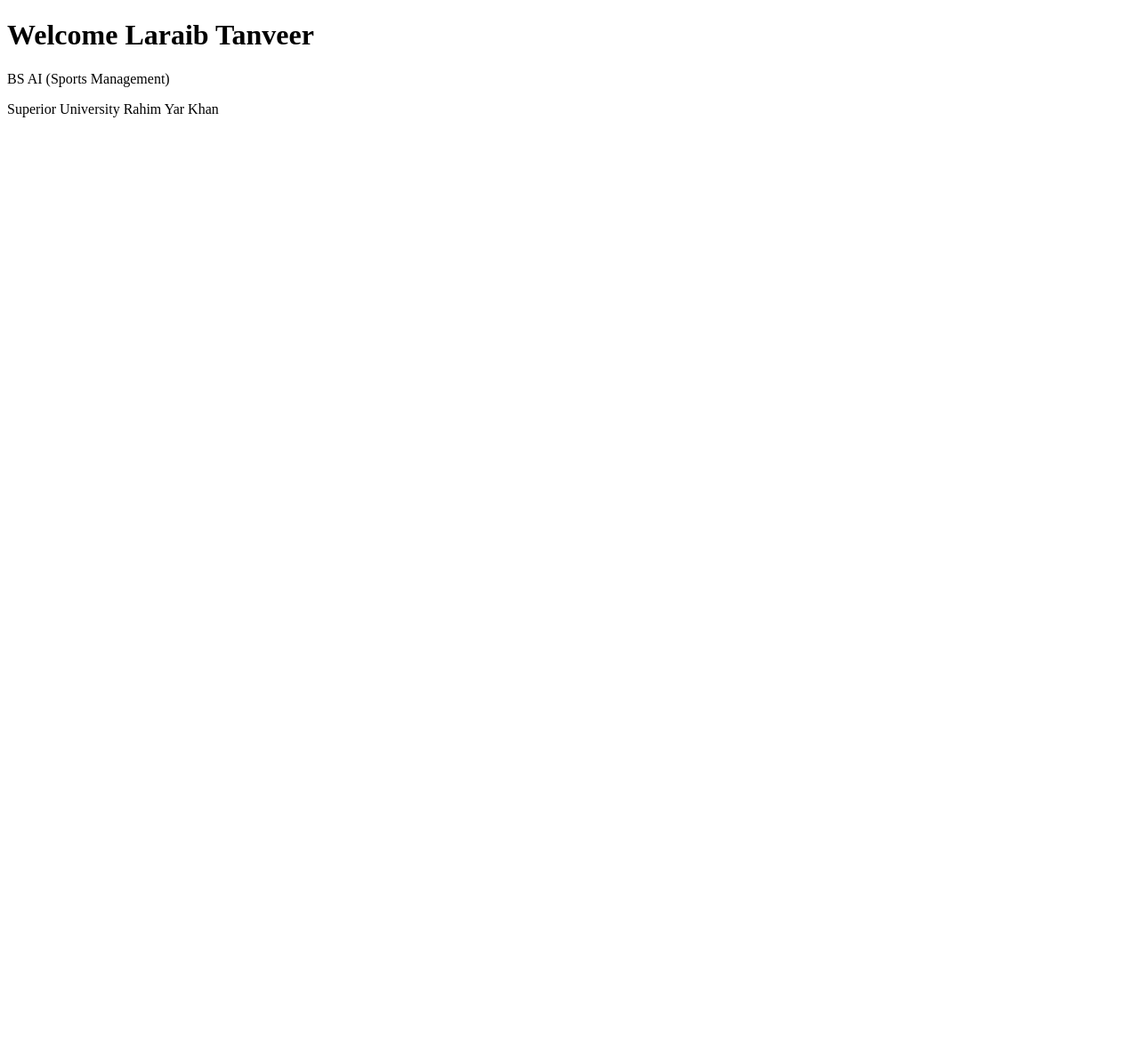
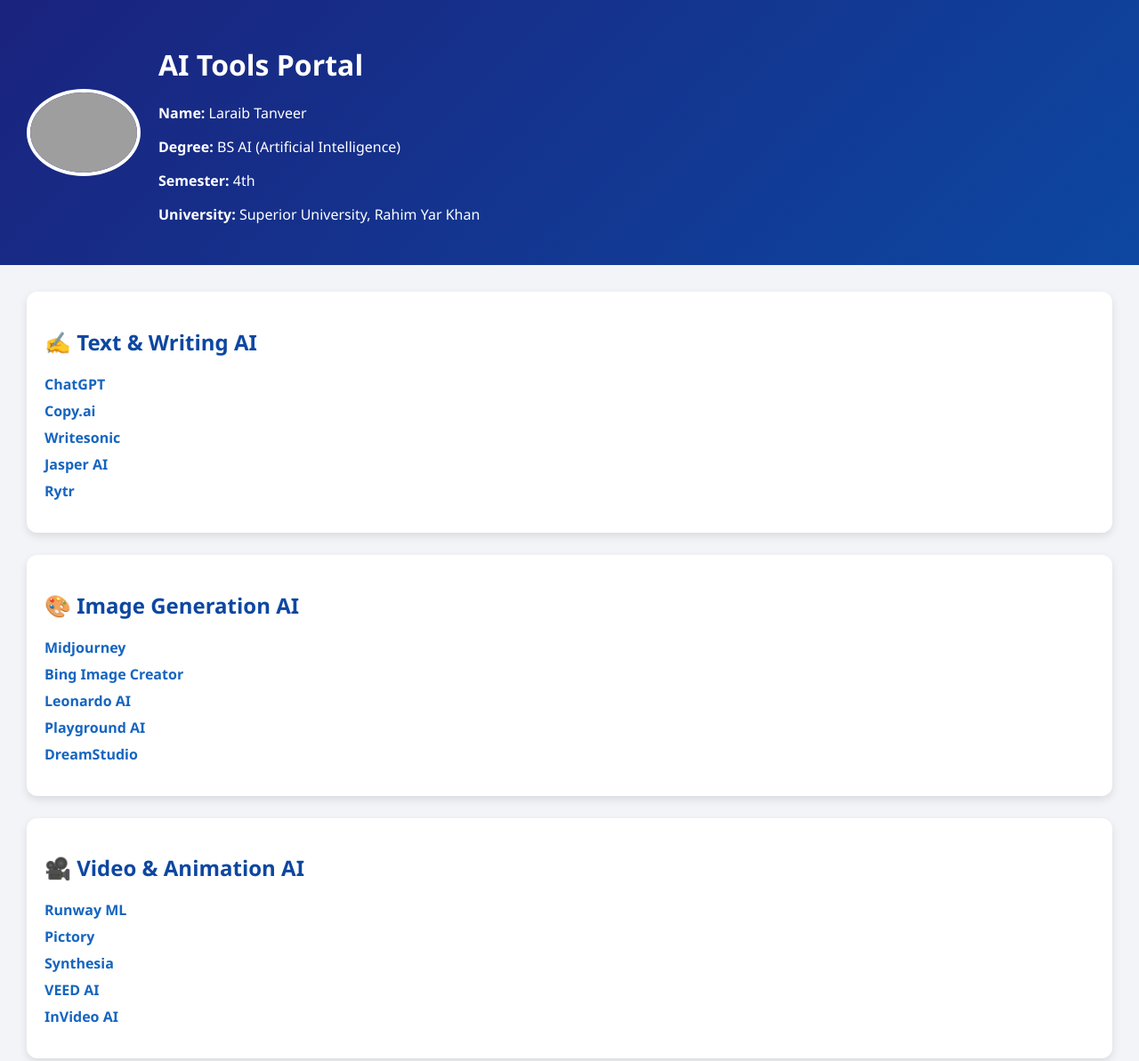
Before and after one commit to laraibtanveer047-cpu/AI-Tools--Portal, a plain HTML site: page index.html in a window 1280 px wide. Shown: the top 1193 px of the page at 89% size. Before the commit the page ends 800 px from the top, so only its background shows below. Drawn offline with Linux system fonts and the light colour scheme; grey boxes are pictures that could not be loaded.

Commit message:
Revamp AI Tools Portal layout and styles
Updated the HTML structure and styles for the AI Tools Portal page, enhancing the layout and adding various AI tool categories.

```diff
--- a/index.html
+++ b/index.html
@@ -1,13 +1,133 @@
 <!DOCTYPE html>
-<html>
+<html lang="en">
 <head>
+<meta charset="UTF-8">
 <title>AI Tools Portal</title>
+
+<style>
+body{
+    margin:0;
+    font-family:Segoe UI, sans-serif;
+    background:#f2f4f8;
+}
+header{
+    background:linear-gradient(135deg,#1a237e,#0d47a1);
+    color:white;
+    padding:30px;
+}
+.profile{
+    display:flex;
+    align-items:center;
+    gap:20px;
+    flex-wrap:wrap;
+}
+.profile img{
+    width:120px;
+    border-radius:50%;
+    border:4px solid white;
+}
+section{
+    padding:30px;
+}
+.category{
+    background:white;
+    padding:20px;
+    border-radius:12px;
+    margin-bottom:25px;
+    box-shadow:0 4px 10px rgba(0,0,0,0.1);
+}
+.category h2{
+    color:#0d47a1;
+}
+ul{
+    list-style:none;
+    padding:0;
+}
+li{
+    margin:8px 0;
+}
+a{
+    text-decoration:none;
+    color:#1565c0;
+    font-weight:600;
+}
+a:hover{
+    text-decoration:underline;
+}
+footer{
+    background:#e0e0e0;
+    text-align:center;
+    padding:15px;
+}
+</style>
 </head>
+
 <body>
 
-<h1>Welcome Laraib Tanveer</h1>
-<p>BS AI (Sports Management)</p>
-<p>Superior University Rahim Yar Khan</p>
+<header>
+<div class="profile">
+<img src="https://api.dicebear.com/7.x/avataaars/svg?seed=LaraibTanveer">
+<div>
+<h1>AI Tools Portal</h1>
+<p><b>Name:</b> Laraib Tanveer</p>
+<p><b>Degree:</b> BS AI (Artificial Intelligence)</p>
+<p><b>Semester:</b> 4th</p>
+<p><b>University:</b> Superior University, Rahim Yar Khan</p>
+</div>
+</div>
+</header>
+
+<section>
+
+<div class="category">
+<h2>✍️ Text & Writing AI</h2>
+<ul>
+<li><a href="https://chat.openai.com" target="_blank">ChatGPT</a></li>
+<li><a href="https://www.copy.ai" target="_blank">Copy.ai</a></li>
+<li><a href="https://writesonic.com" target="_blank">Writesonic</a></li>
+<li><a href="https://www.jasper.ai" target="_blank">Jasper AI</a></li>
+<li><a href="https://rytr.me" target="_blank">Rytr</a></li>
+</ul>
+</div>
+
+<div class="category">
+<h2>🎨 Image Generation AI</h2>
+<ul>
+<li><a href="https://www.midjourney.com" target="_blank">Midjourney</a></li>
+<li><a href="https://www.bing.com/images/create" target="_blank">Bing Image Creator</a></li>
+<li><a href="https://leonardo.ai" target="_blank">Leonardo AI</a></li>
+<li><a href="https://playgroundai.com" target="_blank">Playground AI</a></li>
+<li><a href="https://dreamstudio.ai" target="_blank">DreamStudio</a></li>
+</ul>
+</div>
+
+<div class="category">
+<h2>🎥 Video & Animation AI</h2>
+<ul>
+<li><a href="https://runwayml.com" target="_blank">Runway ML</a></li>
+<li><a href="https://pictory.ai" target="_blank">Pictory</a></li>
+<li><a href="https://www.synthesia.io" target="_blank">Synthesia</a></li>
+<li><a href="https://www.veed.io" target="_blank">VEED AI</a></li>
+<li><a href="https://www.invideo.io" target="_blank">InVideo AI</a></li>
+</ul>
+</div>
+
+<div class="category">
+<h2>🎙 Voice & Productivity AI</h2>
+<ul>
+<li><a href="https://elevenlabs.io" target="_blank">ElevenLabs</a></li>
+<li><a href="https://murf.ai" target="_blank">Murf AI</a></li>
+<li><a href="https://github.com/features/copilot" target="_blank">GitHub Copilot</a></li>
+<li><a href="https://www.notion.so/product/ai" target="_blank">Notion AI</a></li>
+<li><a href="https://www.canva.com/ai" target="_blank">Canva AI</a></li>
+</ul>
+</div>
+
+</section>
+
+<footer>
+© 2026 | AI Tools Portal | BS AI Semester 4
+</footer>
 
 </body>
 </html>
```
